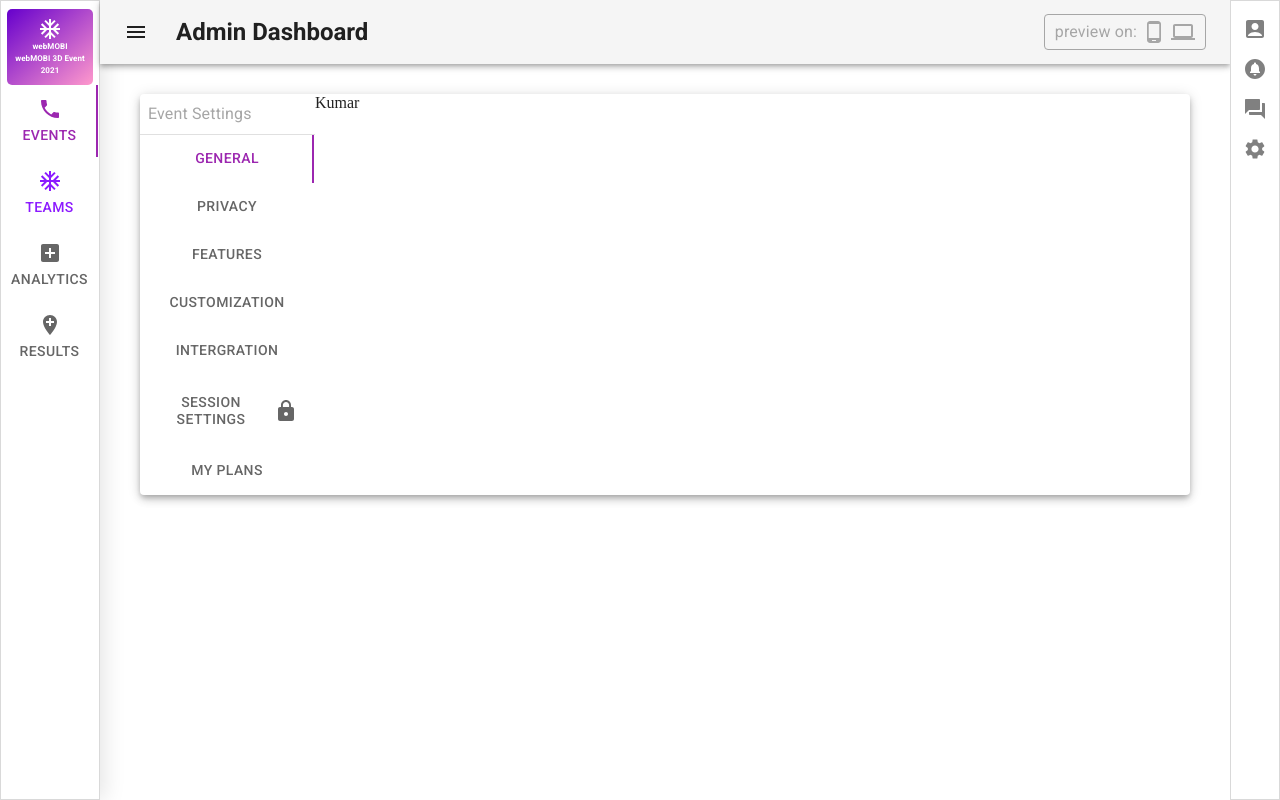
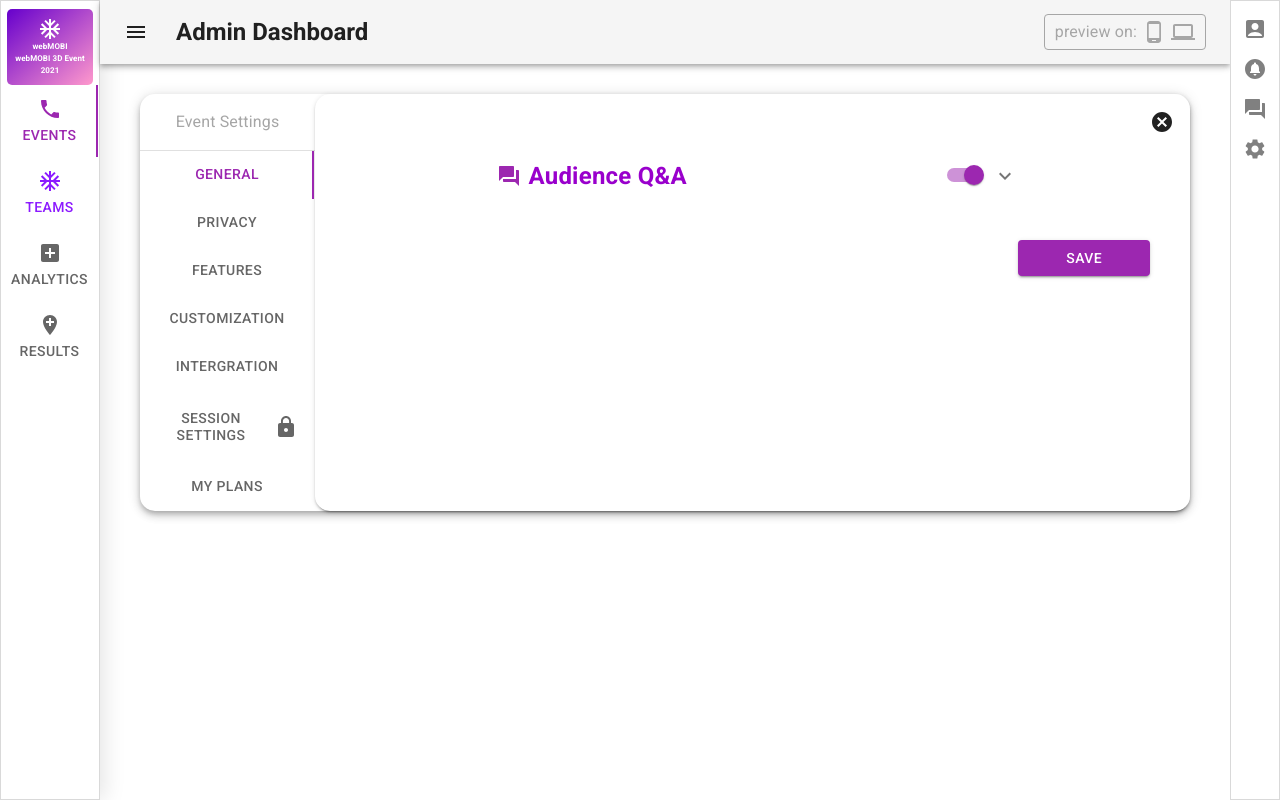
Before and after one commit to Rishu2000/webMobi-ass, a React (Create React App) app in the folder ass/: page / in a window 1280 px wide. Built offline with nearby package versions, Linux system fonts and the light colour scheme.

Commit message:
Added content for the card.

```diff
--- a/ass/src/components/App.js
+++ b/ass/src/components/App.js
@@ -1,6 +1,8 @@
 import React, {useState} from 'react';
 import '../styles/App.css';
-import {Grid, Tabs, Tab, Typography, Box, Card, Paper, CardContent, CardHeader, Divider} from "@mui/material";
+import {Grid, Tabs, Tab, Typography, Box, Paper,
+  Divider, Button, List, ListItem, ListItemText,
+  Switch, Accordion, AccordionSummary, AccordionDetails} from "@mui/material";
 import PhoneIcon from '@mui/icons-material/Phone';
 import AcUnitIcon from '@mui/icons-material/AcUnit';
 import AddBoxIcon from '@mui/icons-material/AddBox';
@@ -16,6 +18,8 @@ import MenuIcon from '@mui/icons-material/Menu';
 import PhoneAndroidIcon from '@mui/icons-material/PhoneAndroid';
 import ComputerIcon from '@mui/icons-material/Computer';
 import LockIcon from '@mui/icons-material/Lock';
+import CancelIcon from '@mui/icons-material/Cancel';
+import ExpandMoreIcon from "@mui/icons-material/ExpandMore";
 
 function App() {
 
@@ -28,6 +32,12 @@ function App() {
 
   const anotherHandleChange = (event, newValue) => {
     setAnotherValue(newValue);
+  };
+
+  const [expanded, setExpanded] = React.useState(false);
+
+  const handleChangeExpand = (panel) => (event, isExpanded) => {
+    setExpanded(isExpanded ? panel : false);
   };
 
   return (
@@ -89,10 +99,10 @@ function App() {
             </AppBar>
           </Box>
           <Box sx={{ flexGrow: 1 }}>
-            <Paper sx={{margin:'30px 40px'}} elevation="5">
+            <Paper sx={{margin:'30px 40px', borderRadius:'15px'}} elevation="5">
               <Grid container>
-                <Grid item md={2} xs={12}>
-                  <Typography component="div" sx={{p:1, color:'#a6a6a6'}}>
+                <Grid item md={2} sm={4} xs={12}>
+                  <Typography component="div" sx={{color:'#a6a6a6', textAlign:'center', pt:2, pb:2}}>
                     Event Settings
                   </Typography>
                   <Divider/>
@@ -117,7 +127,113 @@ function App() {
                     <Tab label="My plans"/>
                   </Tabs>
                 </Grid>
-                <Grid item md={10} xs={12}>Kumar</Grid>
+                <Grid item md={10} sm={8} xs={12}>
+                  <Paper sx={{height:'100%', borderRadius:'15px'}} elevation={2}>
+                    <Grid container sx={{display:'grid', gridTemplateRows:'50px auto 100px'}}>
+                      <Grid item>
+                        <CancelIcon sx={{float:'right', p:2, cursor: 'pointer'}}/>
+                      </Grid>
+                      <Grid item sx={{display:'flex', justifyContent:'center'}}>
+                        <Box
+                          sx={{ width: '100%', height: "100%", maxWidth: 560, bgcolor: 'background.paper' }}
+                        >
+                          <Accordion
+                            expanded={expanded === "panel1"}
+                            onChange={handleChangeExpand("panel1")}
+                            sx={{width:"100%", boxShadow:'none'}}
+                          >
+                            <AccordionSummary
+                              expandIcon={<ExpandMoreIcon />}
+                              aria-controls="panel1bh-content"
+                              id="panel1bh-header"
+                              sx={{ display: "flex", width:'100%', alignItems: "center", justifyContent:'space-between', color:'#9900cc'}}
+                            >
+                              <div style={{display: "flex", alignItems: "center", width:'100%'}}>
+                                <ForumIcon color="secondary" sx={{m:1}}/>
+                                <Typography
+                                  sx={{
+                                    flexShrink: 0,
+                                    fontSize: 24,
+                                    fontWeight: "bold"
+                                  }}
+                                >
+                                  Audience Q&A
+                                </Typography>
+                              </div>
+                              <Switch color="secondary" checked sx={{float:'right'}}/>
+                            </AccordionSummary>
+                            <AccordionDetails>
+                              <Divider/>
+                              <List sx={{overflowY:'scroll', height:'300px'}}>
+                                <ListItem component="div" disablePadding sx={{ pl: 3, pr: 3 }}>
+                                  <ListItemText
+                                    primary="Moderation"
+                                    secondary="Easily review all questions before thry go live."
+                                  />
+                                  <Switch color="secondary" />
+                                </ListItem>
+                                <ListItem component="div" disablePadding sx={{ pl: 3, pr: 3 }}>
+                                  <ListItemText
+                                    primary="Labels"
+                                    secondary="Categorize and filter questions."
+                                  />
+                                  <Switch color="secondary" checked />
+                                </ListItem>
+                                <ListItem component="div" disablePadding sx={{pl:3, pr:3}}>
+                                <ListItemText primary='Downvotes' secondary='Enable downvoting of questions.'/>
+                                <Switch
+                                  color="secondary"
+                                  checked
+                                />
+                              </ListItem>
+                              <ListItem component="div" disablePadding sx={{pl:3, pr:3}}>
+                                <ListItemText primary='Replies' secondary='Enable downvoting of questions.'/>
+                                <Switch
+                                  color="secondary"
+                                />
+                              </ListItem>
+                              <ListItem component="div" disablePadding sx={{pl:3, pr:3}}>
+                                <ListItemText primary='Anonymous questions' secondary='Enable downvoting of questions.'/>
+                                <Switch
+                                  color="secondary"
+                                />
+                              </ListItem>
+                              <ListItem component="div" disablePadding sx={{pl:3, pr:3}}>
+                                <ListItemText primary='Maximum question length' secondary={
+                                  <React.Fragment>
+                                    {" Show number of votes insted of percentage."}
+                                    <Typography
+                                      component="div"
+                                      variant="body2"
+                                      sx={{mt:2}}
+                                    >
+                                      <Button color="secondary" variant="outlined" sx={{mr:2}}>160</Button>
+                                      <Button color="secondary" variant="outlined" sx={{mr:2}}>240</Button>
+                                      <Button color="secondary" variant="contained">300</Button>
+                                    </Typography>
+                                  </React.Fragment>
+                                }/>
+                                <Switch
+                                  color="secondary"
+                                />
+                              </ListItem>
+                              <ListItem component="div" disablePadding sx={{pl:3, pr:3}}>
+                                <ListItemText primary='Close questions' secondary='Enable downvoting of questions.'/>
+                                <Switch
+                                  color="secondary"
+                                />
+                              </ListItem>
+                              </List>
+                            </AccordionDetails>
+                          </Accordion>
+                        </Box>
+                      </Grid>
+                      <Grid item sx={{display:'flex', alignItems: 'center', justifyContent: 'flex-end', pr:5}}>
+                        <Button color="secondary" variant="contained" sx={{paddingRight:6, paddingLeft:6}}>Save</Button>
+                      </Grid>
+                    </Grid>
+                  </Paper>
+                </Grid>
               </Grid>
             </Paper>
           </Box>
```
